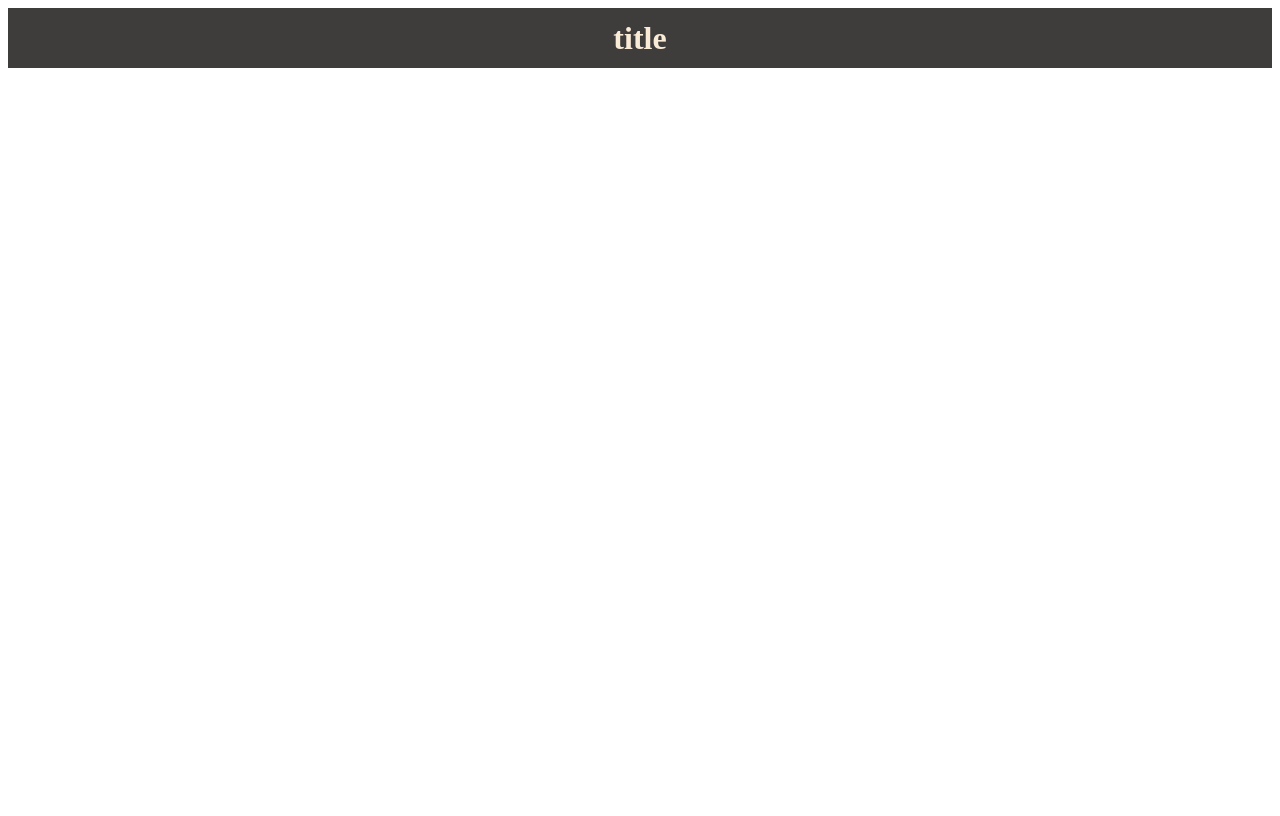
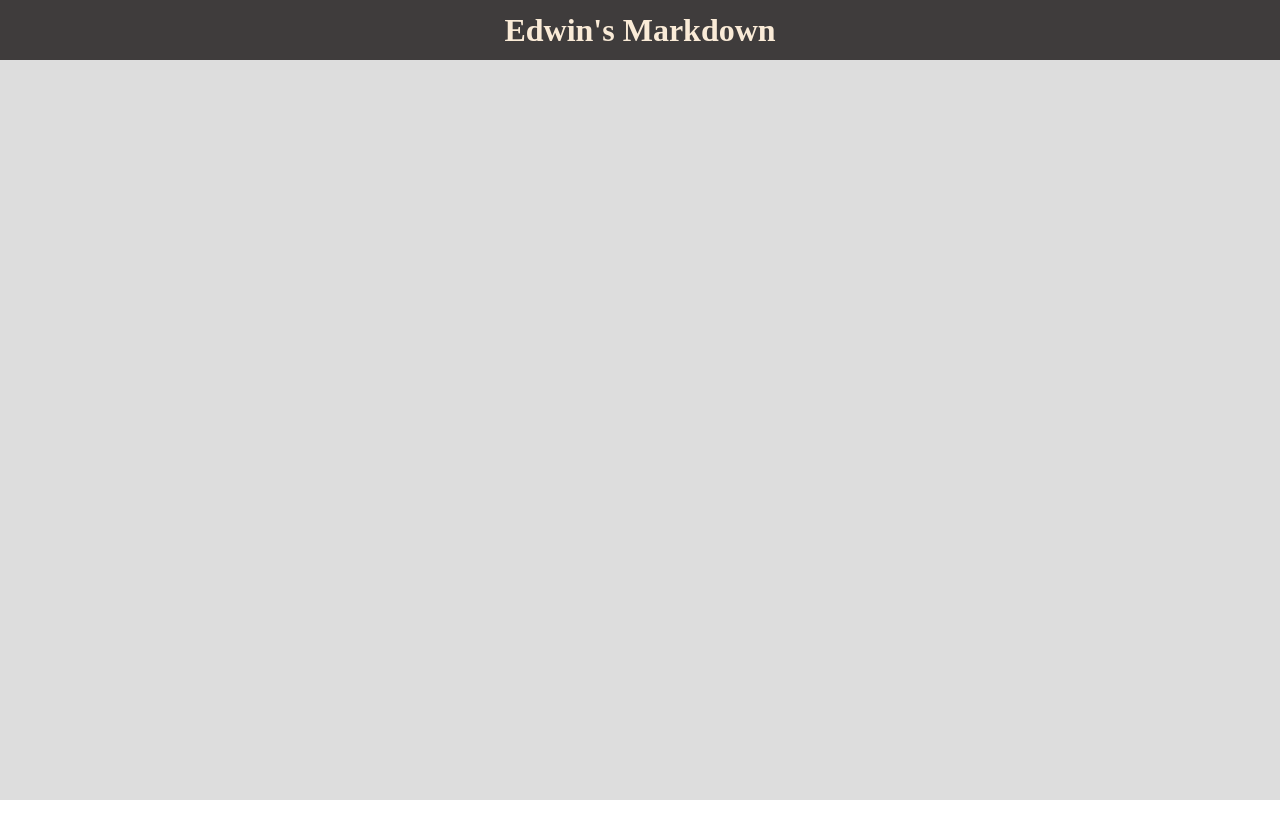
Before and after one commit to EdwinPoueriet/Markdown-Editor, a React (Create React App) app in the folder my-solution/: page / in a window 1280 px wide. Built offline with nearby package versions, Linux system fonts and the light colour scheme.

Commit message:
few more changes and changing default margin

```diff
--- a/my-solution/src/App.css
+++ b/my-solution/src/App.css
@@ -17,6 +17,7 @@
 .content{
     display: flex;
     height: 100%;
+    background: rgb(221, 221, 221);
 }
 
 .mainInput{
@@ -28,6 +29,7 @@
     outline: none;
     font-size: medium;
     border:none;
+    background: rgb(221, 221, 221);
 }
 
 .markdownResult{
--- a/my-solution/src/App.tsx
+++ b/my-solution/src/App.tsx
@@ -6,9 +6,9 @@ function App() {
   return (
     <>
     <div className="container">
-      <div className="header">title</div>
+      <div className="header">Edwin's Markdown</div>
       <div className="content">
-        <textarea className="mainInput" value={markdown} onChange={(e) => setMarkdown(e.target.value)} rows={5} />
+        <textarea autoFocus className="mainInput" value={markdown} onChange={(e) => setMarkdown(e.target.value)} rows={5} />
         <ReactMarkdown className="markdownResult">{markdown}</ReactMarkdown>
       </div>
     </div>
--- /dev/null
+++ b/my-solution/src/index.css
@@ -0,0 +1,3 @@
+body{
+    margin: 0;
+}
--- a/my-solution/src/index.tsx
+++ b/my-solution/src/index.tsx
@@ -1,4 +1,5 @@
 import { createRoot } from 'react-dom/client';
 import App from './App';
+import './index.css'
 
 createRoot(document.getElementById('root')!).render(<App />);
```
